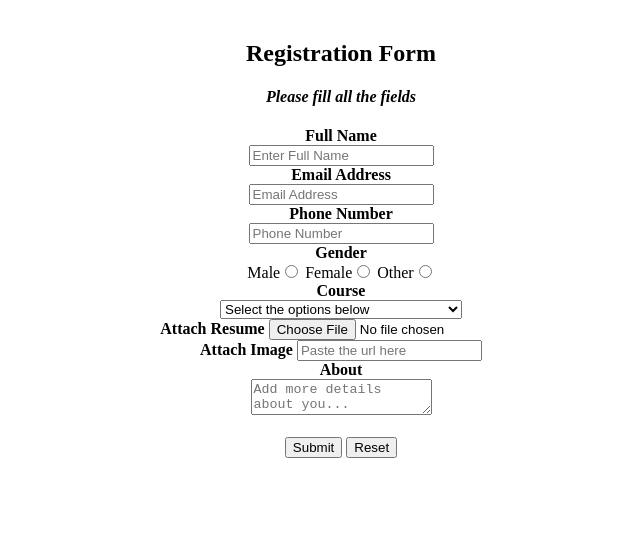
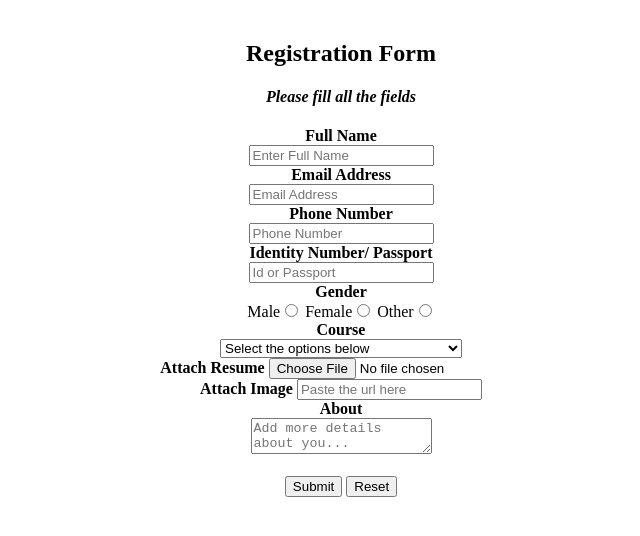
Before and after one commit to mathekalawrence/Practice1, a plain HTML site: page index.html in a window 1280 px wide. Shown: the whole page, without its empty margins (299-939 px from the left). Drawn offline with Linux system fonts and the light colour scheme.

Commit message:
Update index.html

```diff
--- a/index.html
+++ b/index.html
@@ -29,6 +29,10 @@
 
 				<label for="theForm">Phone Number</label><br>
 				<input type="number" name="number" placeholder="Phone Number">
+				<br>
+
+				<label>Identity Number/ Passport</label><br>
+				<input type="text" name="id" placeholder="Id or Passport">
 				<br>
 
 				<legend><label for="theForm">Gender</label></legend>
```
